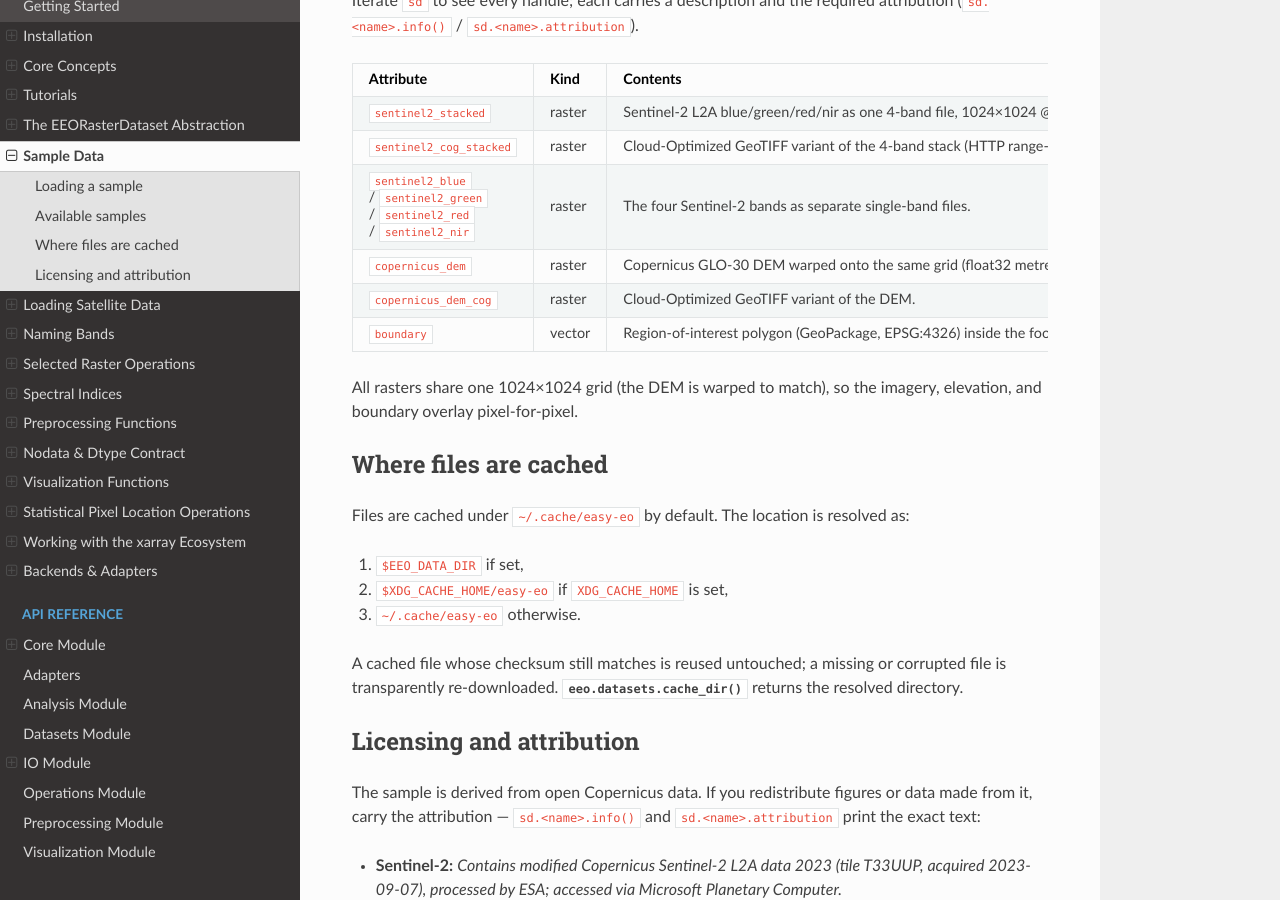
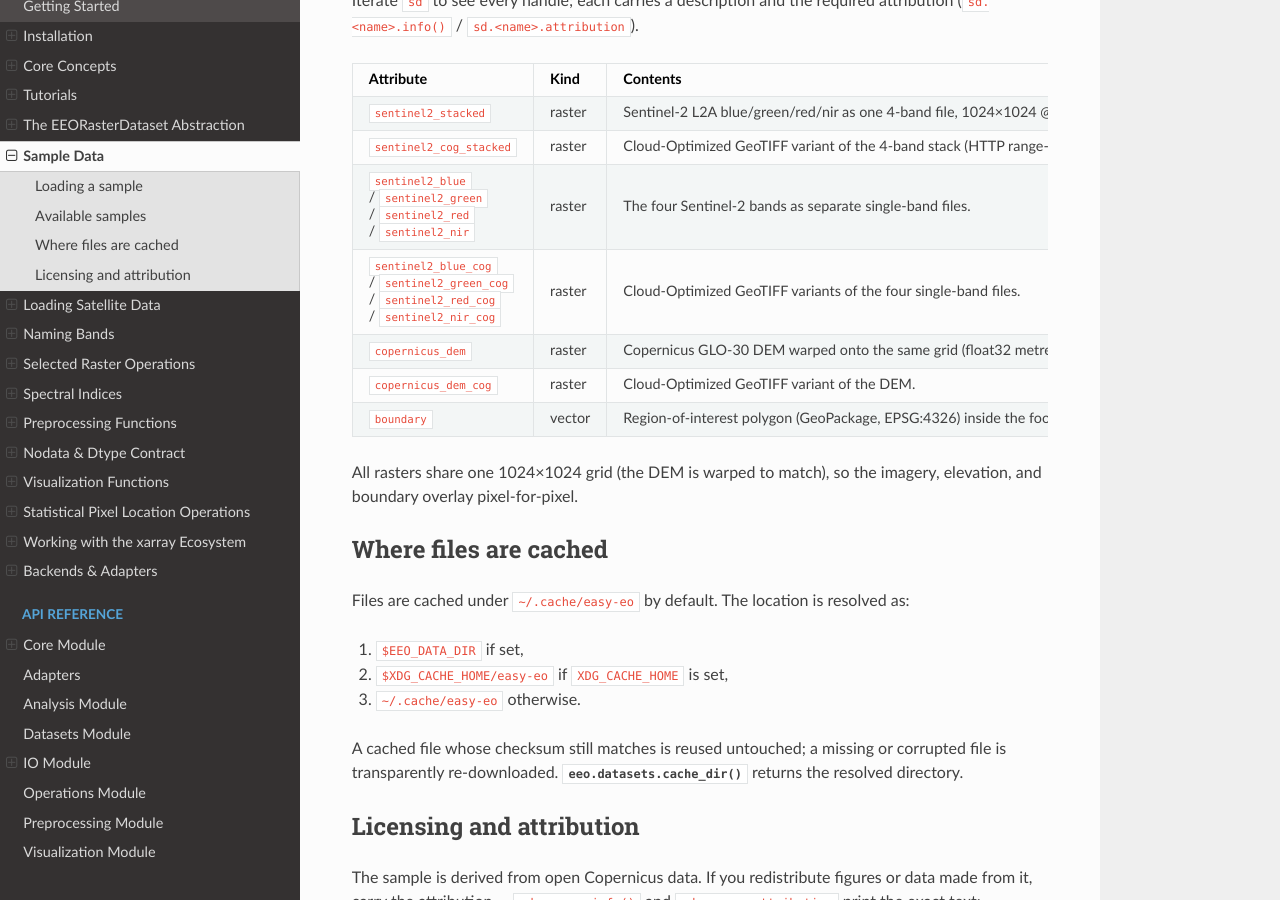
Before and after one commit to Tommy-Burns/easy-eo, a Sphinx documentation site: the page built from docs/source/user_guide/sample_data.rst, in a window 1280 px wide and 900 px high, scrolled down 1338 px. Built offline with Sphinx 7.4.7 and the Read the Docs theme 3.1.0, drawn with Linux system fonts in a browser that asks for light colours.

Commit message:
docs: added the four COG bands(blue, green, red, nir) to the docs

```diff
--- a/docs/source/user_guide/sample_data.rst
+++ b/docs/source/user_guide/sample_data.rst
@@ -84,6 +84,9 @@ attribution (``sd.<name>.info()`` / ``sd.<name>.attribution``).
    * - ``sentinel2_blue`` / ``sentinel2_green`` / ``sentinel2_red`` / ``sentinel2_nir``
      - raster
      - The four Sentinel-2 bands as separate single-band files.
+   * - ``sentinel2_blue_cog`` / ``sentinel2_green_cog`` / ``sentinel2_red_cog`` / ``sentinel2_nir_cog``
+     - raster
+     - Cloud-Optimized GeoTIFF variants of the four single-band files.
    * - ``copernicus_dem``
      - raster
      - Copernicus GLO-30 DEM warped onto the same grid (float32 metres).
```
